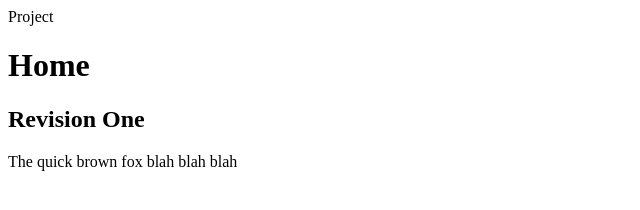
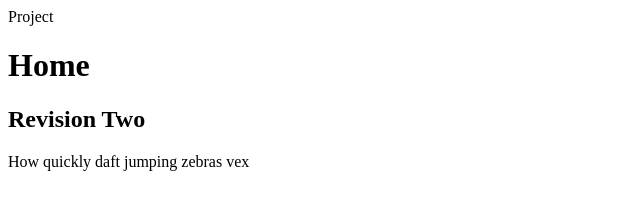
Before and after one commit to andrew-tek/CS380Exercise0, a plain HTML site: page index.html in a window 1280 px wide. Shown: the full height of the page, 0-640 px from the left. Drawn offline with Linux system fonts and the light colour scheme.

Commit message:
Revision 2

```diff
--- a/index.html
+++ b/index.html
@@ -6,7 +6,7 @@
 </head>
 <body>
 <h1>Home<h1>
-<h2>Revision One</h2>
-<p>The quick brown fox blah blah blah</p>
+<h2>Revision Two</h2>
+<p>How quickly daft jumping zebras vex</p>
 </body>
 </html>
```
